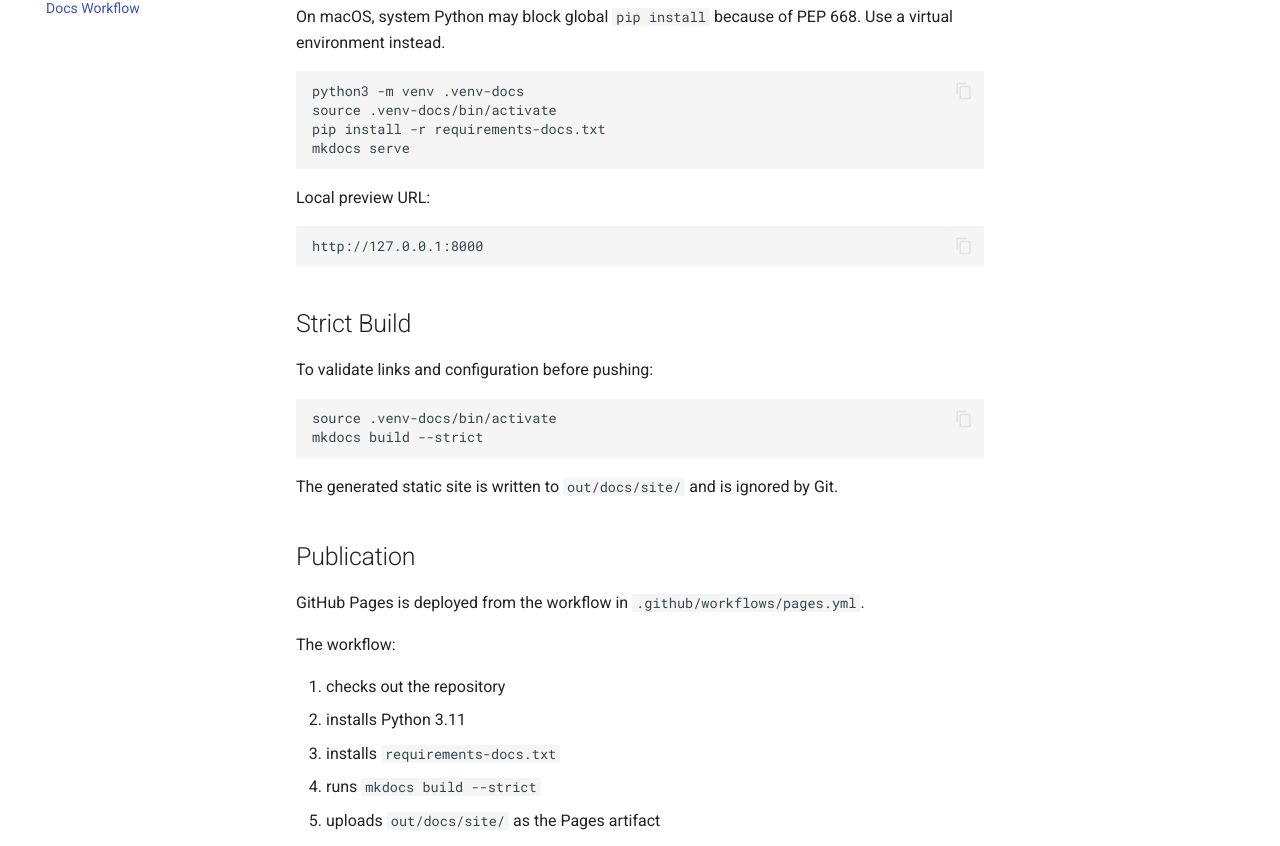
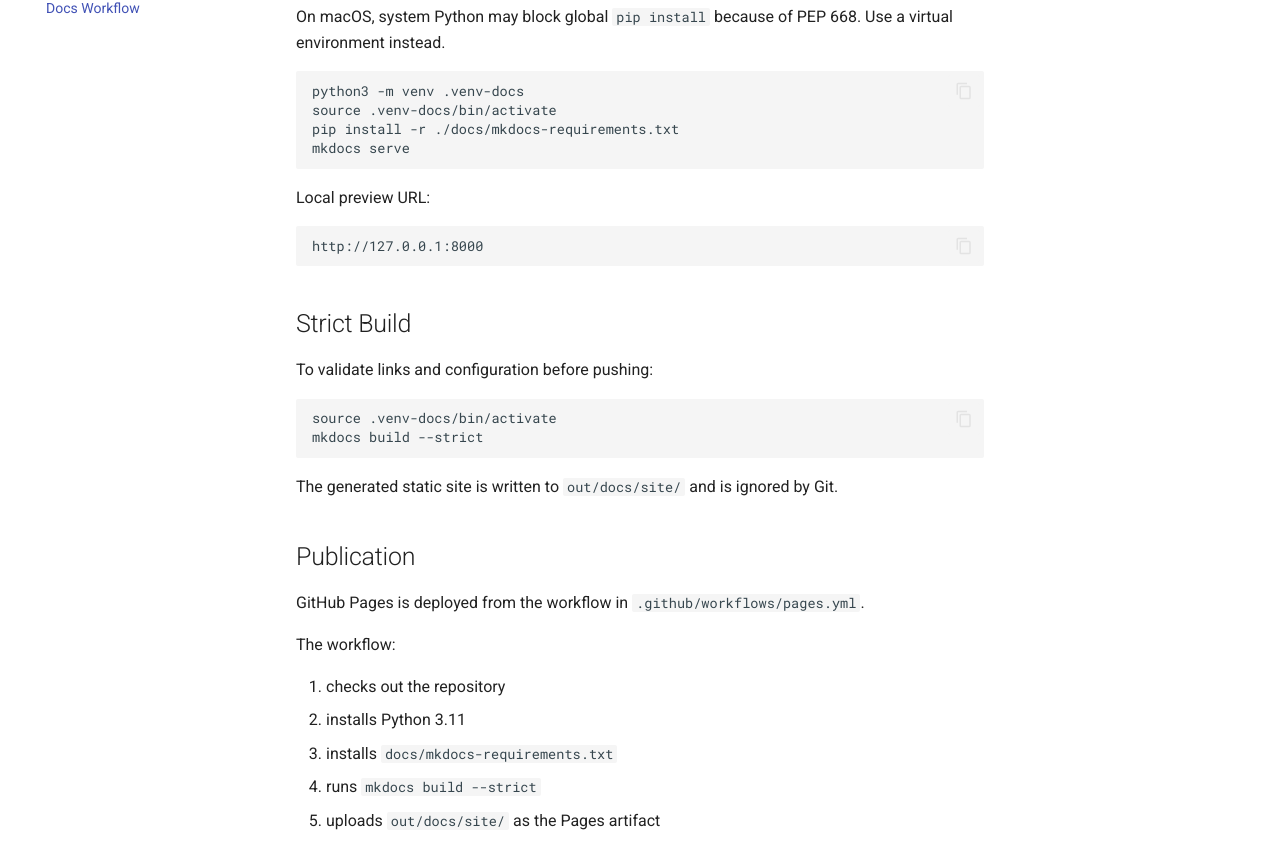
Before and after one commit to andpia/on-air-deck, an MkDocs documentation site: the page built from docs/docs-workflow.md, in a window 1280 px wide and 1400 px high. Shown: the part 292-1138 px from the top of the window. Built offline with MkDocs 1.6.1 and Material for MkDocs 9.7.7, drawn with Linux system fonts in a browser that asks for light colours; comment, search, counter and statistics services are not loaded.

Commit message:
Move mkdocs requirements to dedicated file in docs directory

````diff
--- a/docs/docs-workflow.md
+++ b/docs/docs-workflow.md
@@ -9,7 +9,7 @@ On macOS, system Python may block global `pip install` because of PEP 668. Use a
 ```bash
 python3 -m venv .venv-docs
 source .venv-docs/bin/activate
-pip install -r requirements-docs.txt
+pip install -r ./docs/mkdocs-requirements.txt
 mkdocs serve
 ```
 
@@ -38,7 +38,7 @@ The workflow:
 
 1. checks out the repository
 2. installs Python 3.11
-3. installs `requirements-docs.txt`
+3. installs `docs/mkdocs-requirements.txt`
 4. runs `mkdocs build --strict`
 5. uploads `out/docs/site/` as the Pages artifact
 6. deploys the generated site
````
Also changed, not shown: README.md (+1 -1 lines), docs/mkdocs-requirements.txt (renamed from requirements-docs.txt), 1 other file.
